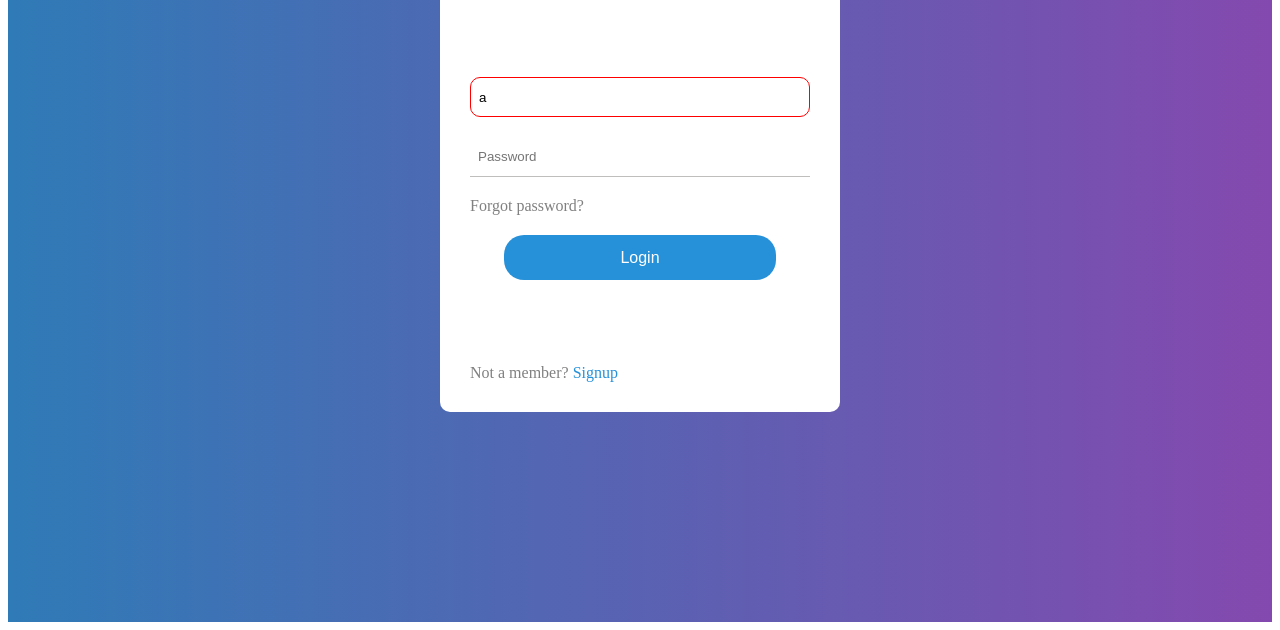
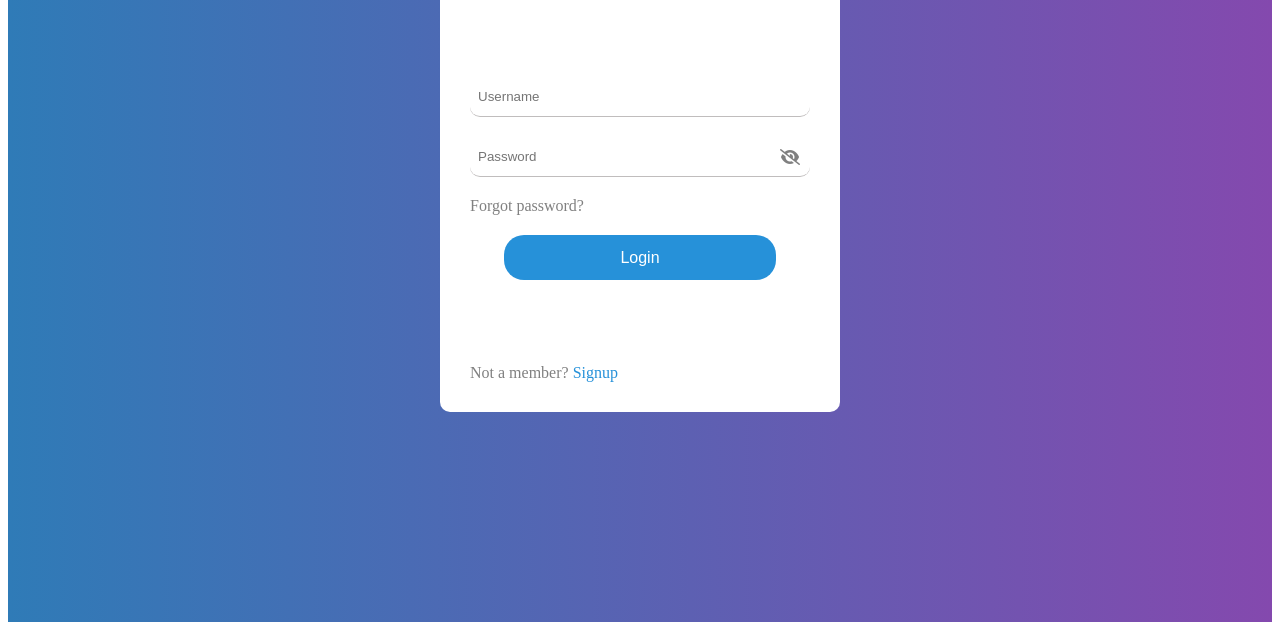
Before and after one commit to Vo-Huy-Khoa/Tips_Javascript, a plain HTML site: page login.html in a window 1280 px wide. Both pictures are taken after a click on the button "Login". Shown: the part 306-936 px from the top of the page. Drawn offline with Linux system fonts and the light colour scheme.

Commit message:
upate login

```diff
--- a/login.html
+++ b/login.html
@@ -5,6 +5,13 @@
     <meta http-equiv="X-UA-Compatible" content="IE=edge" />
     <meta name="viewport" content="width=device-width, initial-scale=1.0" />
     <title>Login</title>
+    <link
+      rel="stylesheet"
+      href="https://cdnjs.cloudflare.com/ajax/libs/font-awesome/6.2.1/css/all.min.css"
+      integrity="sha512-MV7K8+y+gLIBoVD59lQIYicR65iaqukzvf/nwasF0nqhPay5w/9lJmVM2hMDcnK1OnMGCdVK+iQrJ7lzPJQd1w=="
+      crossorigin="anonymous"
+      referrerpolicy="no-referrer"
+    />
     <style>
       a {
         text-decoration: none;
@@ -43,6 +50,7 @@
         gap: 20px;
       }
       input {
+        border-radius: 10px;
         box-sizing: border-box;
         padding: 8px;
         height: 40px;
@@ -51,6 +59,29 @@
       }
       input:focus {
         outline: none;
+      }
+      /* input:invalid {
+        border: 2px solid red;
+      }
+
+      input:valid {
+        border: 2px solid green;
+      } */
+      .password {
+        position: relative;
+        width: 100%;
+      }
+      .password input {
+        width: 100%;
+      }
+      i {
+        position: absolute;
+        right: 10px;
+        top: 50%;
+        transform: translateY(-50%);
+      }
+      i:hover {
+        cursor: pointer;
       }
       button {
         border: none;
@@ -80,13 +111,18 @@
             name="username"
             type="text"
             placeholder="Username"
+            required
           />
+
+          <div class="password">
             <input
               id="password"
               name="password"
-            type="text"
+              type="password"
               placeholder="Password"
             />
+            <i class="fa-solid fa-eye-slash"></i>
+          </div>
           <a href="">Forgot password? </a>
           <button type="button">Login</button>
         </form>
@@ -100,14 +136,18 @@
 
   <script>
     const btn = document.querySelector("button");
-    const onclick = () => {
     let username = document.getElementById("username");
     let password = document.getElementById("password");
-      if ((username.value = "a")) {
-        username.style.border = "1px solid red";
-        username.style.borderRadius = "10px";
+    let showPassword = document.querySelector("i");
+
+    const handlePassword = () => {
+      password.type = password.type == "password" ? "text" : "password";
+    };
+    showPassword.addEventListener("click", handlePassword);
+
+
+    btn.onclick = () =>{
+      username.setCustomValidity("message");
     }
-    };
-    btn.addEventListener("click", onclick);
   </script>
 </html>
```
Lines whose indentation alone changed are shown as unchanged.
